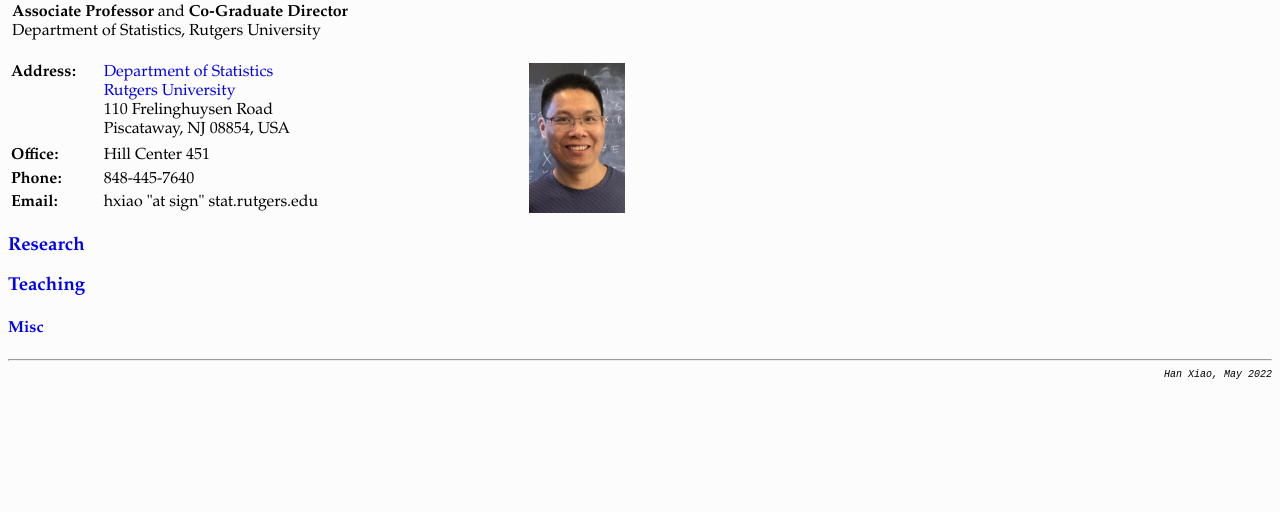
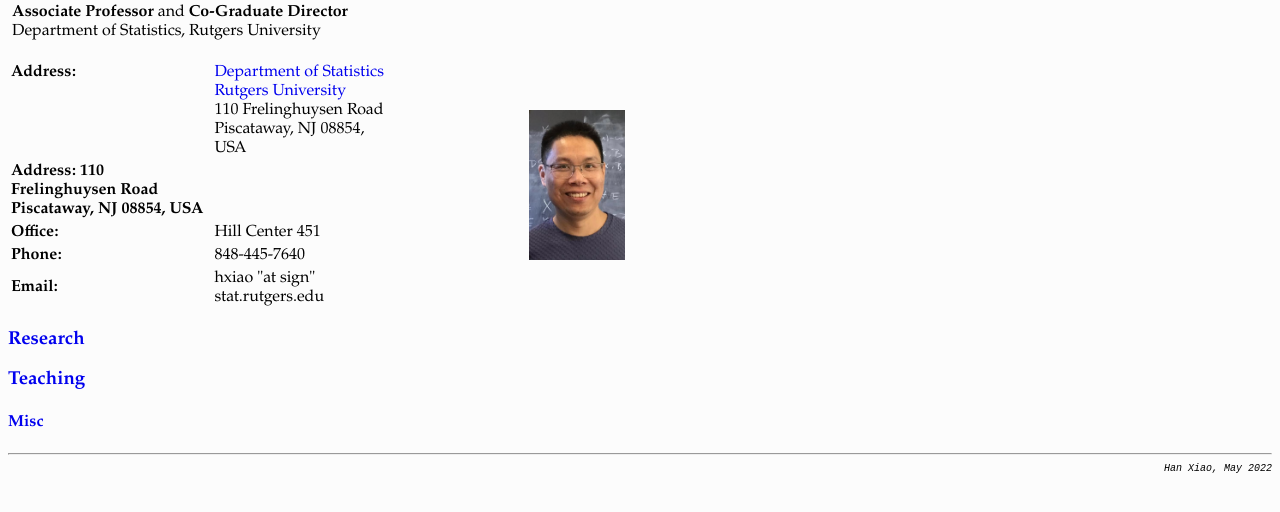
Before and after one commit to xh1ofxh/xh1ofxh.github.io, a plain HTML site: page index.html in a window 1280 px wide. Shown: the part 78-590 px from the top of the page. Drawn offline with Linux system fonts and the light colour scheme.

Commit message:
Update index.html

```diff
--- a/index.html
+++ b/index.html
@@ -58,6 +58,11 @@
 Piscataway, NJ 08854, USA</td>
 <td width="356" rowspan="5"><div align="center"><img src="hanxiao.jpg" height="150" alt="picture" /></div></td>
 </tr>
+<tr>
+<td valign="top"><strong>Address:
+110 Frelinghuysen Road<br />
+Piscataway, NJ 08854, USA</td>
+</tr>
   <tr>
     <td><strong>Office:</strong></td>
     <td>Hill Center 451</td>
```
